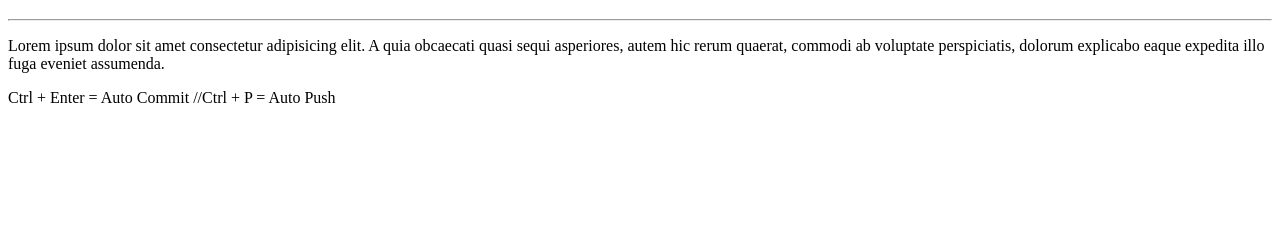
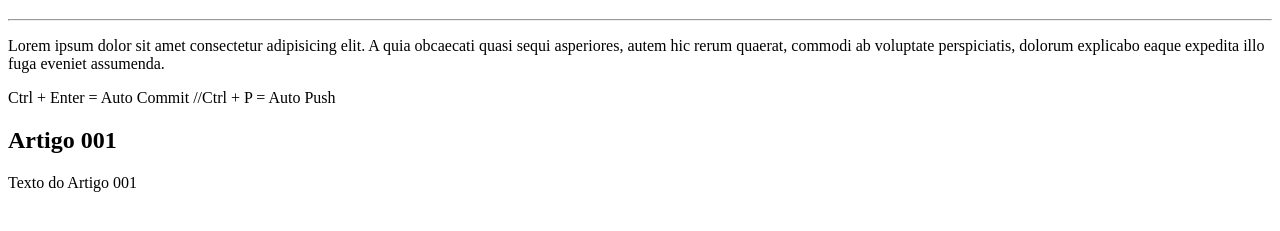
Before and after one commit to neoguiz/Ola-Mundo, a plain HTML site: page site-exemplo/index.html in a window 1280 px wide. Shown: the part 61-292 px from the top of the page. Drawn offline with Linux system fonts and the light colour scheme.

Commit message:
article created inside index

```diff
--- a/site-exemplo/index.html
+++ b/site-exemplo/index.html
@@ -16,6 +16,13 @@
     <p>Lorem ipsum dolor sit amet consectetur adipisicing elit. A quia obcaecati quasi sequi asperiores, autem hic rerum quaerat, commodi ab voluptate perspiciatis, dolorum explicabo eaque expedita illo fuga eveniet assumenda.</p>
     <p>Ctrl + Enter = Auto Commit //Ctrl + P = Auto Push </p>
 
+    <article>
+
+        <h1>Artigo 001</h1>
+        <p>Texto do Artigo 001</p>
+
+    </article>
+
 </body>
 
 </html>
```
